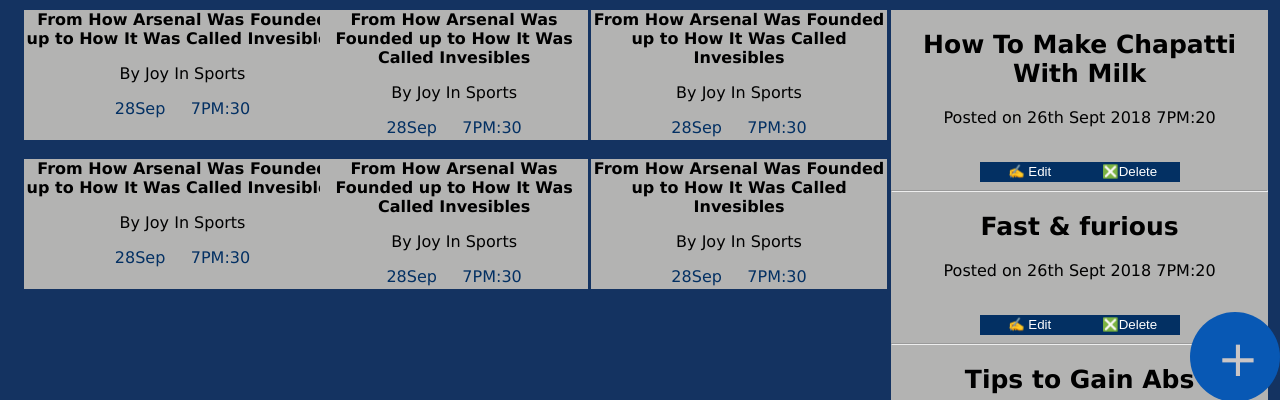
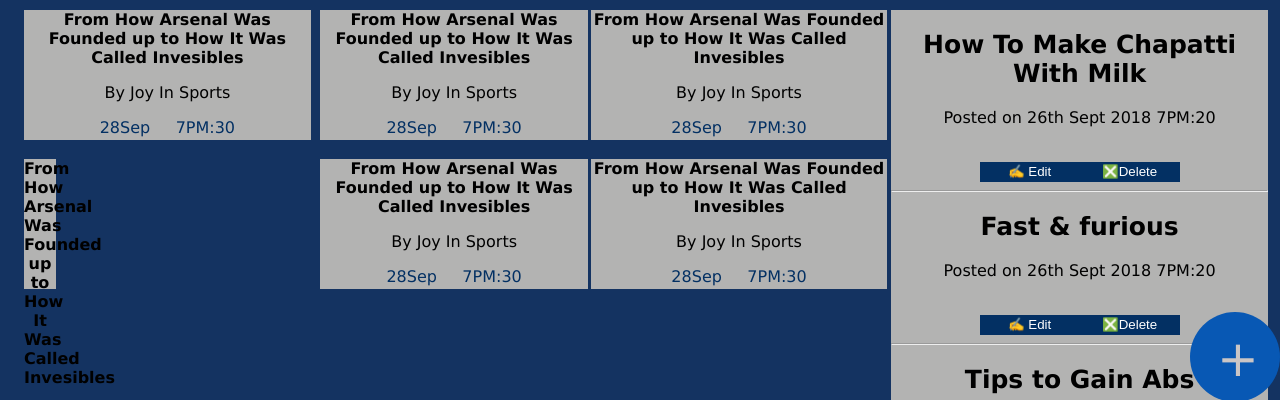
Before and after one commit to UsanaseD/TEAMWORK, a plain HTML site: page UI/pages/home.html in a window 1280 px wide. Shown: the part 394-794 px from the top of the page. Drawn offline with Linux system fonts and the light colour scheme.

Commit message:
bug(UI-correction) fixes my UI layout [start #168858820]

```diff
--- a/UI/css/home.css
+++ b/UI/css/home.css
@@ -529,7 +529,7 @@
 
 .titl{
   height: 130px;
-  width: 317px;
+  width: 32%;
   border: none;
   position: inherit;
   color: black;
@@ -570,7 +570,7 @@
 
 .titl3{
   height: 130px;
-  width: 317px;
+  width: 32px;
   border: none;
   position: inherit;;
   color: black;
```
